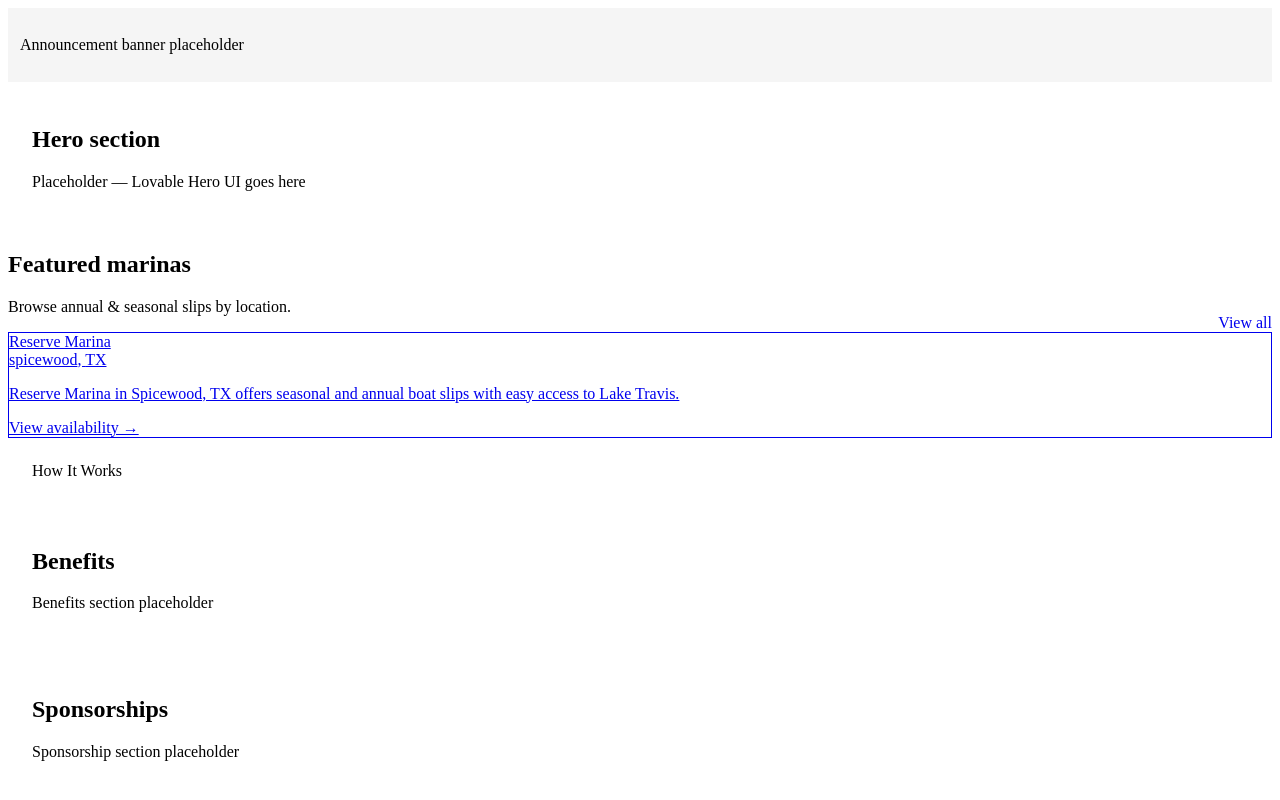
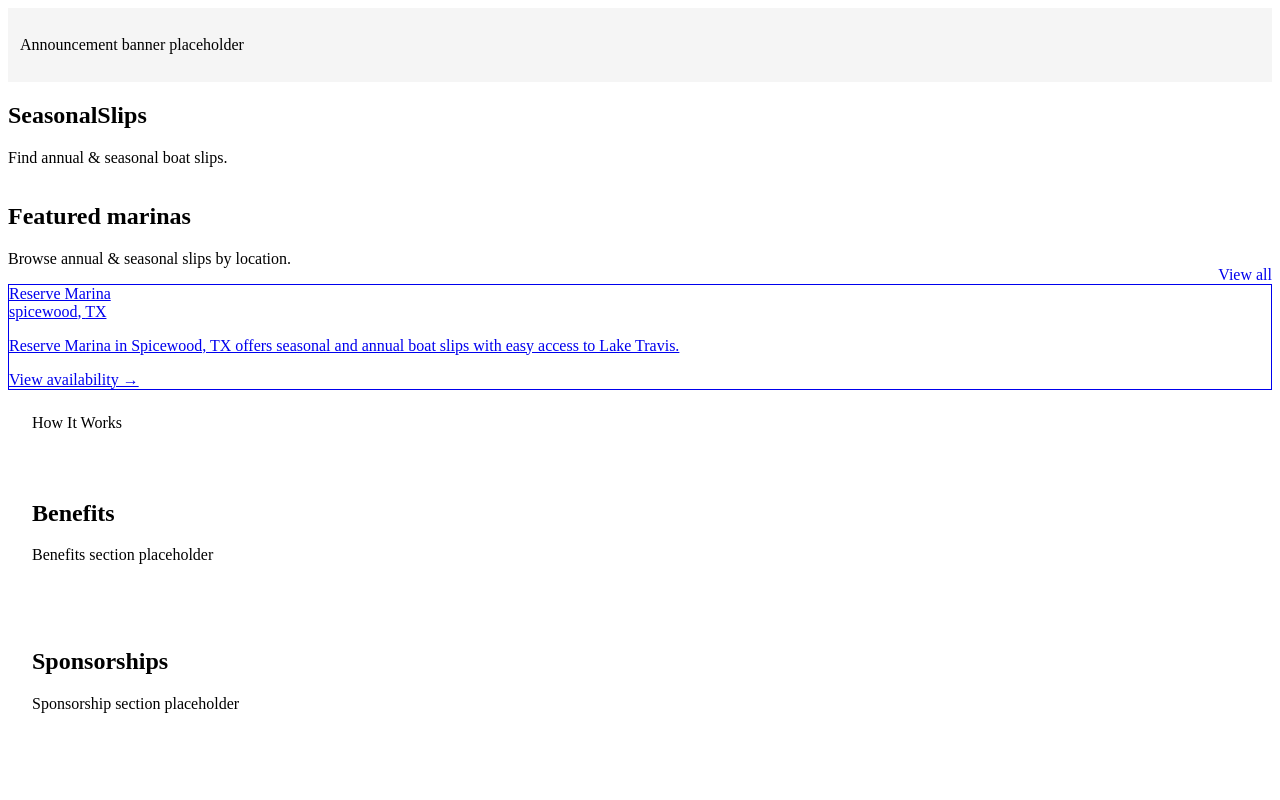
Before and after one commit to seasonalslips/mvp, a Next.js app: page / in a window 1280 px wide. Shown: the top 800 px of the page. Built offline with nearby package versions, Linux system fonts and the light colour scheme.

Commit message:
Update Hero.tsx

```diff
--- a/components/Hero.tsx
+++ b/components/Hero.tsx
@@ -1,8 +1,12 @@
 export default function Hero() {
   return (
-    <section style={{ padding: 24 }}>
-      <h1>Hero section</h1>
-      <p>Placeholder — Lovable Hero UI goes here</p>
+    <section className="py-24">
+      <div className="container mx-auto px-4">
+        <h1 className="text-4xl font-bold">SeasonalSlips</h1>
+        <p className="mt-4 text-lg text-muted-foreground">
+          Find annual & seasonal boat slips.
+        </p>
+      </div>
     </section>
   );
 }
```
